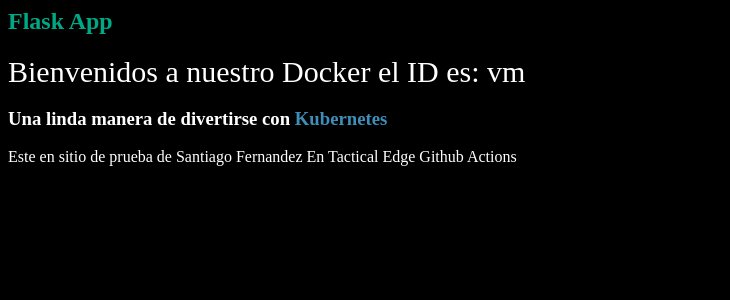
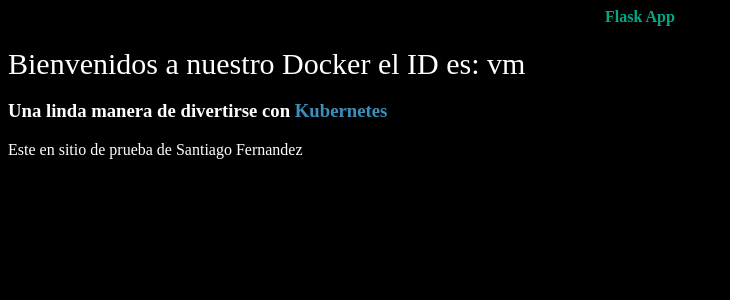
Before and after one commit to safernandez666/Okteto, a Flask app: page / in a window 1280 px wide. Shown: the top 300 px of the page, without its empty margins (0-730 px from the left). Run offline with Flask 2, Linux system fonts and the light colour scheme.

```diff
--- a/template/index.html
+++ b/template/index.html
@@ -1,9 +1,9 @@
 <html>
   <body>
     <link rel="stylesheet" href='/static/style.css' />
-    <h2><span style="color: rgb(0, 168, 133);">Flask App</span></h2>
+    <center><h4><span style="color: rgb(0, 168, 133);">Flask App</span></h4></center>
 	<p><span style="font-size: 30px;">Bienvenidos a nuestro Docker el ID es: {{ hostname }}</span></p>
 	<h3>Una linda manera de divertirse con <span style="color: rgb(61, 142, 185);">Kubernetes</span></h3>
-	<p>Este en sitio de prueba de Santiago Fernandez En Tactical Edge Github Actions</p>
+	<p>Este en sitio de prueba de Santiago Fernandez</p>
   </body>
 </html>
```
Also changed, not shown: .github/workflows/push.yml.
